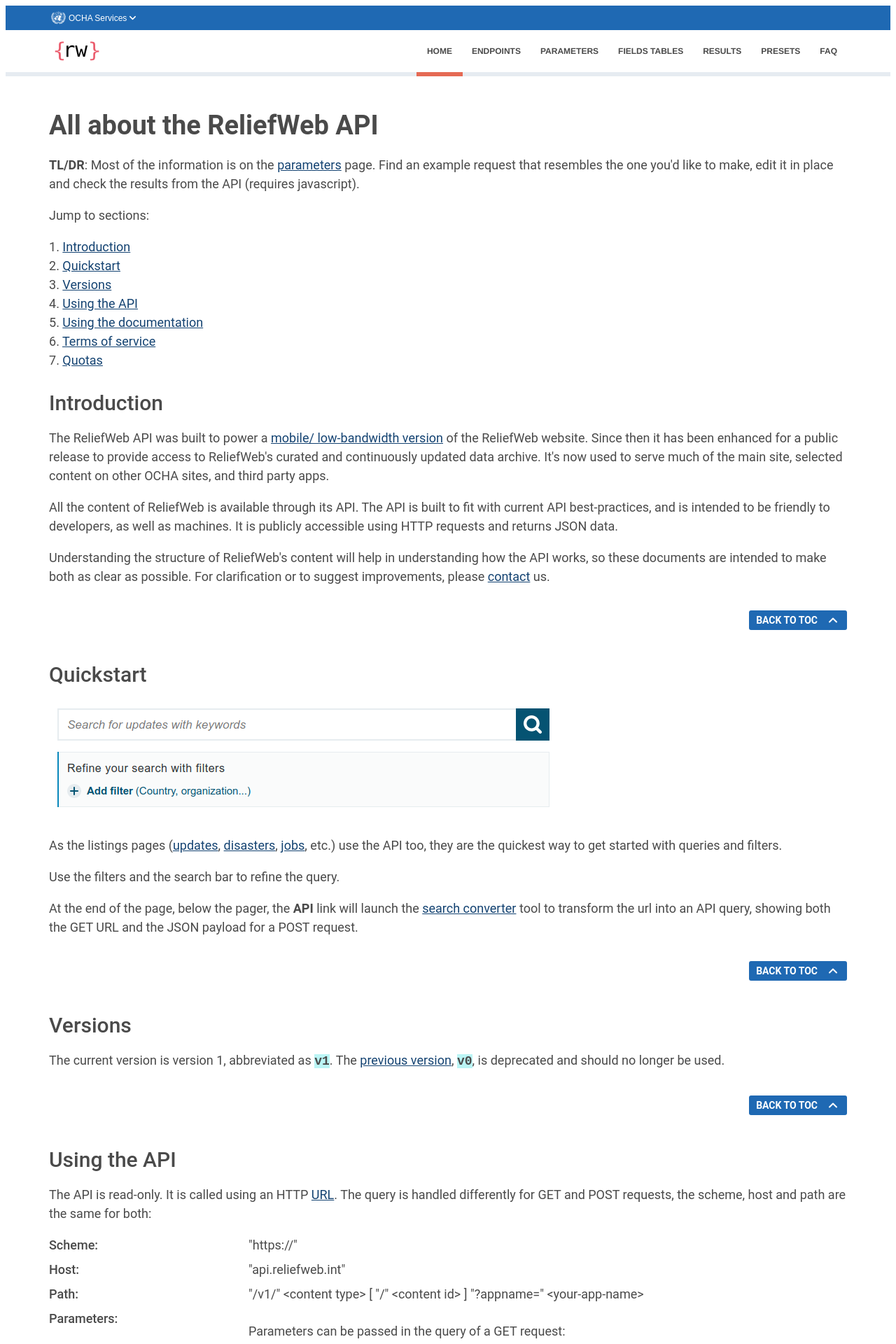
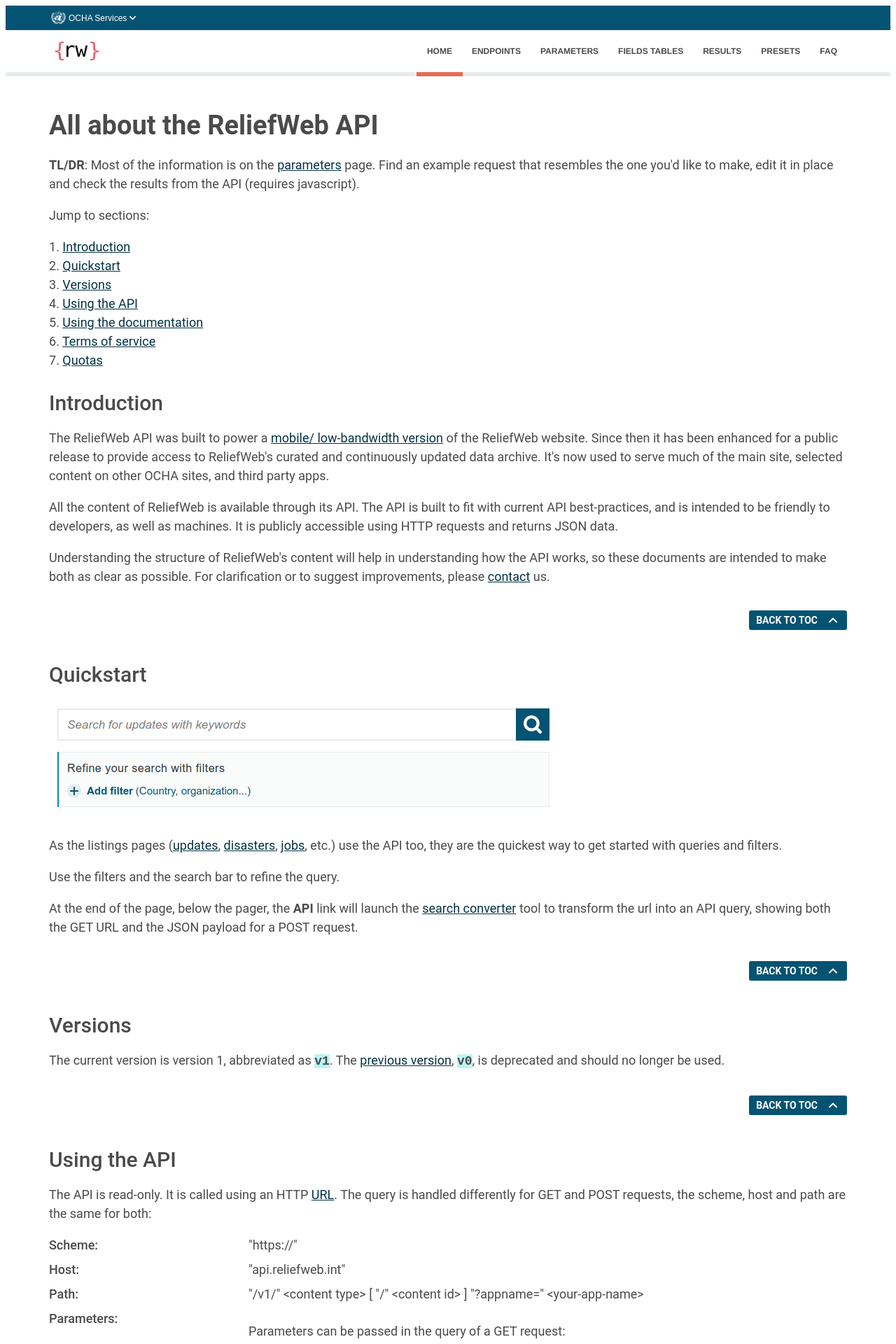
Before and after one commit to UN-OCHA/rwint-api-doc, a Jekyll site: the page built from index.html, in a window 1280 px wide. Shown: the top 1920 px of the page at 70% size. Built offline with Jekyll 4.4.1, drawn with Linux system fonts in a browser that asks for light colours.

Commit message:
chore: update colors and fix paths
Refs: RW-835

```diff
--- a/_includes/head.html
+++ b/_includes/head.html
@@ -2,7 +2,7 @@
   <meta charset="utf-8">
   <meta name="viewport" content="width=device-width, initial-scale=1">
   <title>{% if page.section == "home" %}{{ site.title }}{% else %}{{ page.title | default: site.title }}{% endif %}</title>
-  <link rel="icon" type="image/png" href="img/favicon.png">
+  <link rel="icon" type="image/png" href="/img/favicon.png">
   <!-- <link rel="stylesheet" href="/css/styles.css"> -->
   <link rel="stylesheet" href="/css/brand.css">
   <link rel="stylesheet" href="/css/hidden.module.css">
--- a/css/brand.css
+++ b/css/brand.css
@@ -129,9 +129,9 @@
    *
    * @see common_design_subtheme/css/brand.css
    */
-  --brand-primary: var(--cd-ocha-blue);
-  --brand-primary--light: var(--cd-blue--bright);
-  --brand-primary--dark: var(--cd-blue--dark);
+  --brand-primary: #055372;
+  --brand-primary--light: #087fae;
+  --brand-primary--dark: #033244;
   --brand-highlight: var(--cd-highlight-red);
   --brand-grey: var(--cd-blue-grey);
 
@@ -141,7 +141,7 @@
    * Specify the logo paths/dimensions here. The URL is relative to
    * common_design/components/cd/cd-header/cd-logo.css
    */
-  --brand-logo-mobile-url: url("../../../img/logos/ocha-logo-blue.svg");
+  --brand-logo-mobile-url: url("/img/logos/ocha-logo-blue.svg");
   --brand-logo-mobile-width: 52px;
   --brand-logo-desktop-width: 186px;
 
--- a/css/cd-header/cd-logo.css
+++ b/css/cd-header/cd-logo.css
@@ -16,7 +16,7 @@
   height: var(--cd-site-header-height);
   background:
     linear-gradient(transparent, transparent),
-    url(../../../img/logos/ocha-logo-blue.svg) center no-repeat;
+    url(/img/logos/ocha-logo-blue.svg) center no-repeat;
 }
 
 /* Mobile: Hides logo set in info.yml in favour of background image. */
```
Also changed, not shown: img/logos/ocha-logo-blue.svg (added).
